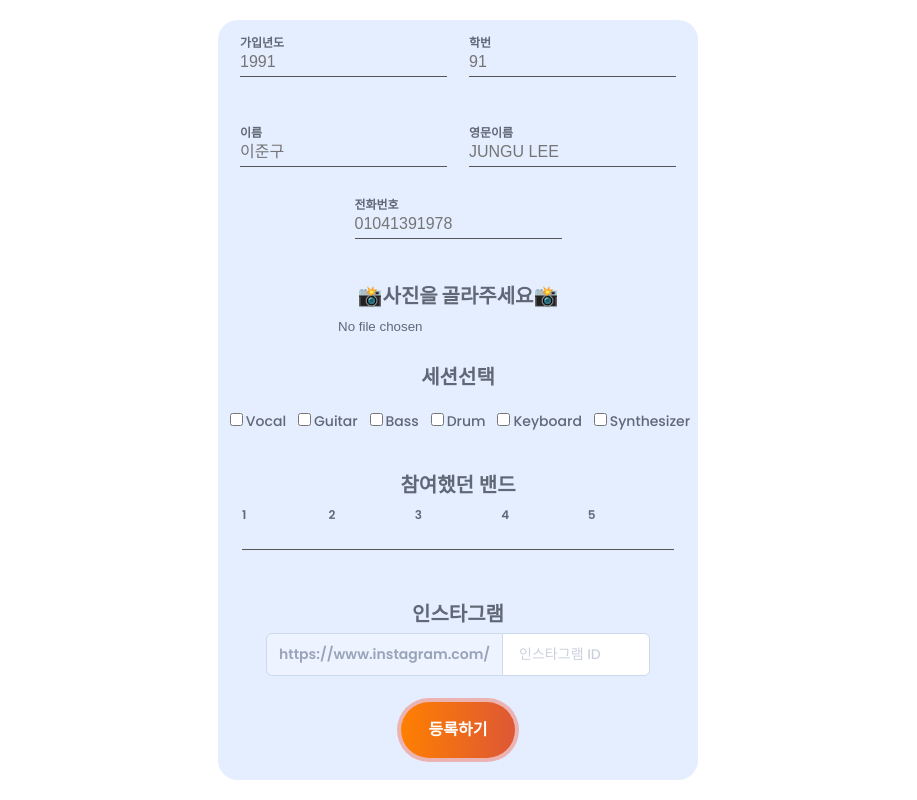
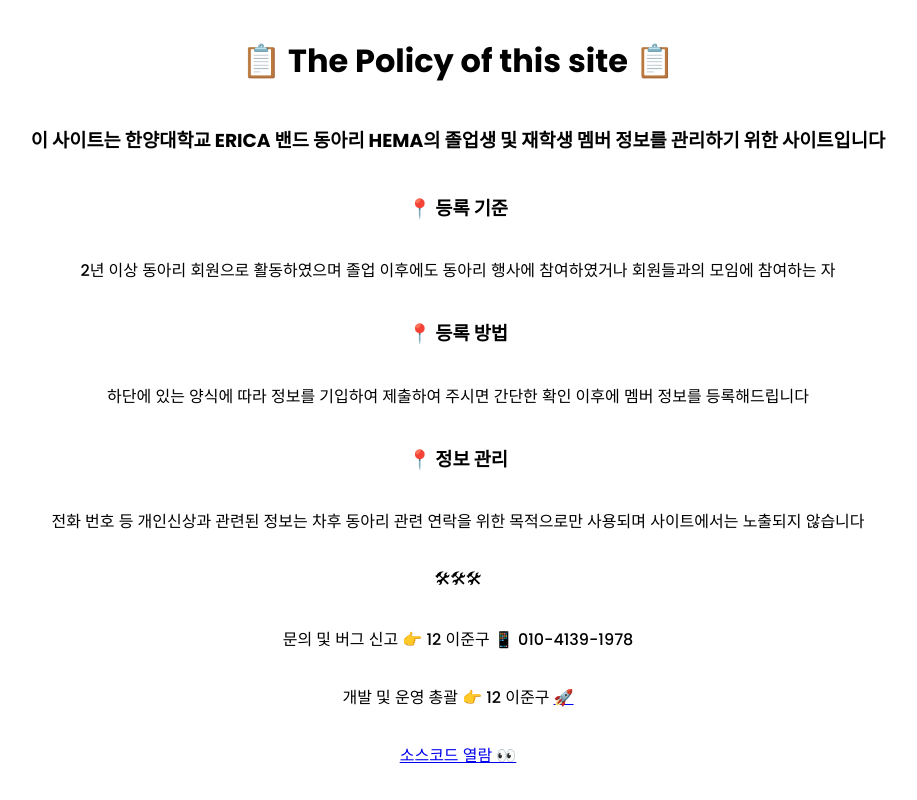
Before and after one commit to CriminalPenguin/artist_in_hema, a React (Create React App) app in the folder hema-app/: page /register in a window 1280 px wide. Shown: the top 800 px of the page, without its empty margins (182-1099 px from the left). Built offline with nearby package versions, Linux system fonts and the light colour scheme.

Commit message:
멤버 등록 Policy 추가

```diff
--- a/hema-app/src/Register/Register.js
+++ b/hema-app/src/Register/Register.js
@@ -8,7 +8,6 @@
 var auto = 1;
 
 function Register() {
-
 
   let [등록정보, 등록정보변경] = useState({
     id : "",
@@ -74,6 +73,8 @@
   }
 
   return (
+    <div className='This'>
+      <Policy></Policy>
       <div className="Page2">
         <div className="Nemo">
           <div className="Empty"></div>
@@ -123,6 +124,26 @@
           <div className="Empty"></div>
         </div>
       </div>
+    </div>
+  );
+}
+
+function Policy() {
+  return (
+    <div className='Page2'>
+      <h1>📋 The Policy of this site 📋</h1>
+      <h3>이 사이트는 한양대학교 ERICA 밴드 동아리 HEMA의 졸업생 및 재학생 멤버 정보를 관리하기 위한 사이트입니다</h3>
+      <h3>📍 등록 기준</h3>
+      <p>2년 이상 동아리 회원으로 활동하였으며 졸업 이후에도 동아리 행사에 참여하였거나 회원들과의 모임에 참여하는 자</p>
+      <h3>📍 등록 방법</h3>
+      <p>하단에 있는 양식에 따라 정보를 기입하여 제출하여 주시면 간단한 확인 이후에 멤버 정보를 등록해드립니다</p>
+      <h3>📍 정보 관리</h3>
+      <p>전화 번호 등 개인신상과 관련된 정보는 차후 동아리 관련 연락을 위한 목적으로만 사용되며 사이트에서는 노출되지 않습니다</p>
+      <p>🛠🛠🛠</p>
+      <p>문의 및 버그 신고 👉 12 이준구 📱 010-4139-1978</p>
+      <p>개발 및 운영 총괄 👉 12 이준구 <a href="https://jun9.oopy.io/">🚀</a></p>
+      <p><a href="https://github.com/2-jun9/artist_in_hema">소스코드 열람 👀</a></p>
+    </div>
   );
 }
 
--- a/hema-app/src/Register/Register.scss
+++ b/hema-app/src/Register/Register.scss
@@ -17,8 +17,16 @@
 
 }
 
+.This {
+  display: flex;
+  flex-direction: column;
+}
+
+
+
 .Page2 {
   display: flex;
+  flex-direction: column;
   width: 100%;
   justify-content: center;
   text-align: center;
--- a/hema-app/src/data/data.json
+++ b/hema-app/src/data/data.json
@@ -7,8 +7,8 @@
       "class" : "12",
       "ename" : "JUNGU LEE",
       "phone" : "01041391978",
-      "session" : { "1": "guitar",
-                    "2": "synthesizer"},
+      "session" : { "1": "Guitar",
+                    "2": "Synthesizer"},
       "band" : {"b1":"12NewWave", "b2":"양현동의esp", "b3":"Downtown Bros", "b4":"Fuse"},
       "add" : "⚽️",
       "insta" : "https://www.instagram.com/l.jun9/"
@@ -20,7 +20,7 @@
       "class" : "12",
       "ename" : "TAESOO JANG",
       "phone" : "01024606389",
-      "session" : {"1":"bass"},
+      "session" : {"1":"Bass"},
       "band" : {"b1":"12NewWave", "b2":"Downtown Bros", "b3":"Fuse", "b4":"MNN", "b5":"WER"},
       "insta": ""
     },
@@ -31,7 +31,7 @@
       "class" : "12",
       "ename" : "HOJUNG PARK",
       "phone" : "01031202086",
-      "session" : {"1":"vocal"},
+      "session" : {"1":"Vocal"},
       "band" : {"b1":"12NewWave", "b2":"Fuse"},
       "add" : "⚽️",
       "boss" : true,
@@ -44,7 +44,7 @@
       "class" : "12",
       "ename" : "YONGHO KIM",
       "phone" : "01064497174",
-      "session" : {"1":"vocal", "2":"bass"},
+      "session" : {"1":"Vocal", "2":"Bass"},
       "band" : {"b1":"YTR", "b2":"가오리", "b3":"라무네"},
       "add" : "⚽️",
       "insta": ""
@@ -56,7 +56,7 @@
       "class" : "12",
       "ename" : "HYUNDONG YANG",
       "phone" : "01056357720",
-      "session" : {"1":"guitar"},
+      "session" : {"1":"Guitar"},
       "band" : {"b1":"12NewWave", "b2":"양현동의esp", "b3":"Downtown Bros", "b4":"YTR", "b5":"Fuse"},
       "insta": ""
     },
@@ -67,7 +67,7 @@
       "class" : "12",
       "ename" : "WONKYUNG KIM",
       "phone" : "01025353018",
-      "session" : {"1":"vocal"},
+      "session" : {"1":"Vocal"},
       "band" : {"b1":"12NewWave", "b2":"SMC"},
       "insta": ""
     },
@@ -78,7 +78,7 @@
       "class" : "13",
       "ename" : "TAEIL HWANG",
       "phone" : "01073840076",
-      "session" : {"1":"drum", "2":"keyboard"},
+      "session" : {"1":"Drum", "2":"Keyboard"},
       "band" : {"b1":"13NewWave", "b2":"Fuse", "b3":"WER", "b4":"수민은 혼란스럽다", "b5":"Alcoholics"},
       "add" : "⚽️",
       "insta": ""
@@ -90,7 +90,7 @@
       "class" : "13",
       "ename" : "JINHYUN JUNG",
       "phone" : "01089025283",
-      "session" : {"1":"vocal"},
+      "session" : {"1":"Vocal"},
       "band" : {"b1":"13NewWave", "b2":"Downtown Bros"},
       "add" : "⚽️",
       "boss" : true,
@@ -103,7 +103,7 @@
       "class" : "08",
       "ename" : "WOOSUCK CHOI",
       "phone" : "01087679455",
-      "session" : {"1":"drum"},
+      "session" : {"1":"Drum"},
       "band" : {"b1":"12NewWave", "b2":"Downtown Bros"},
       "add" : "⚽️",
       "insta": ""
```
Lines whose indentation alone changed are shown as unchanged.
